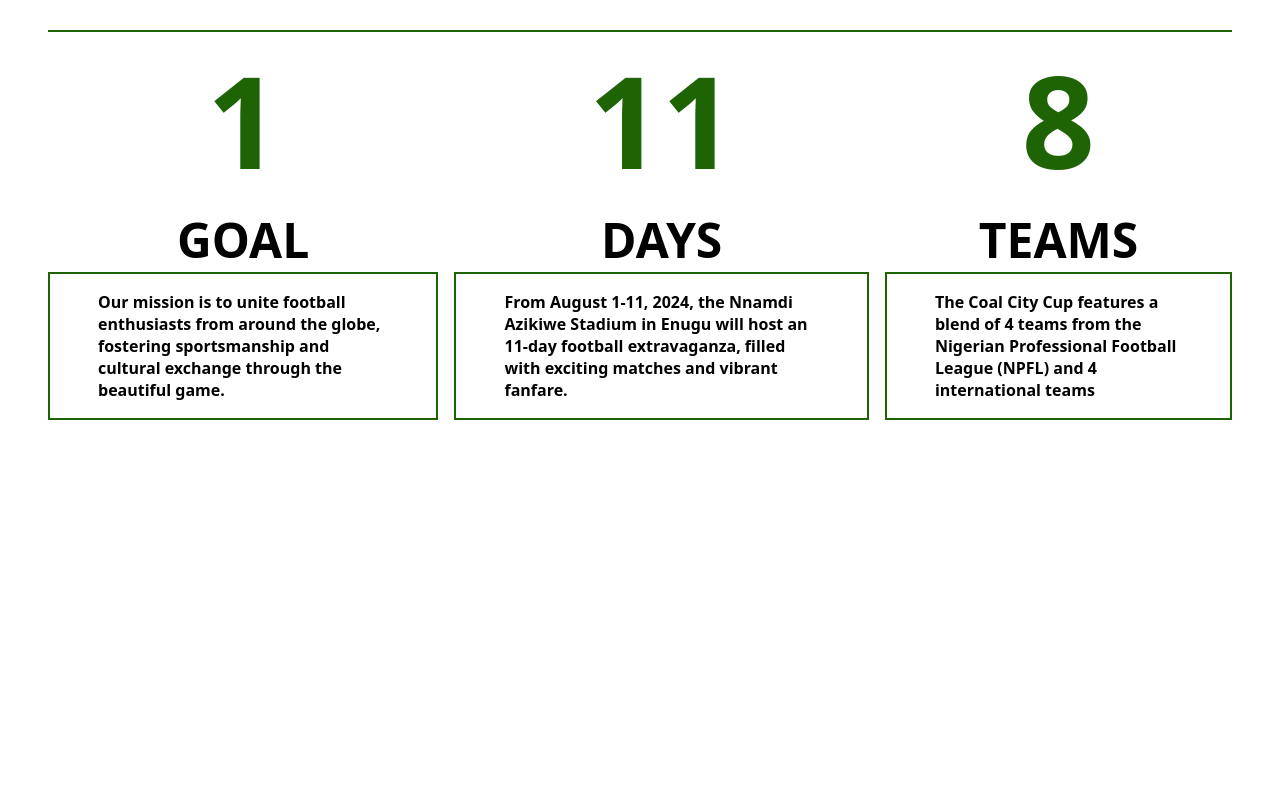
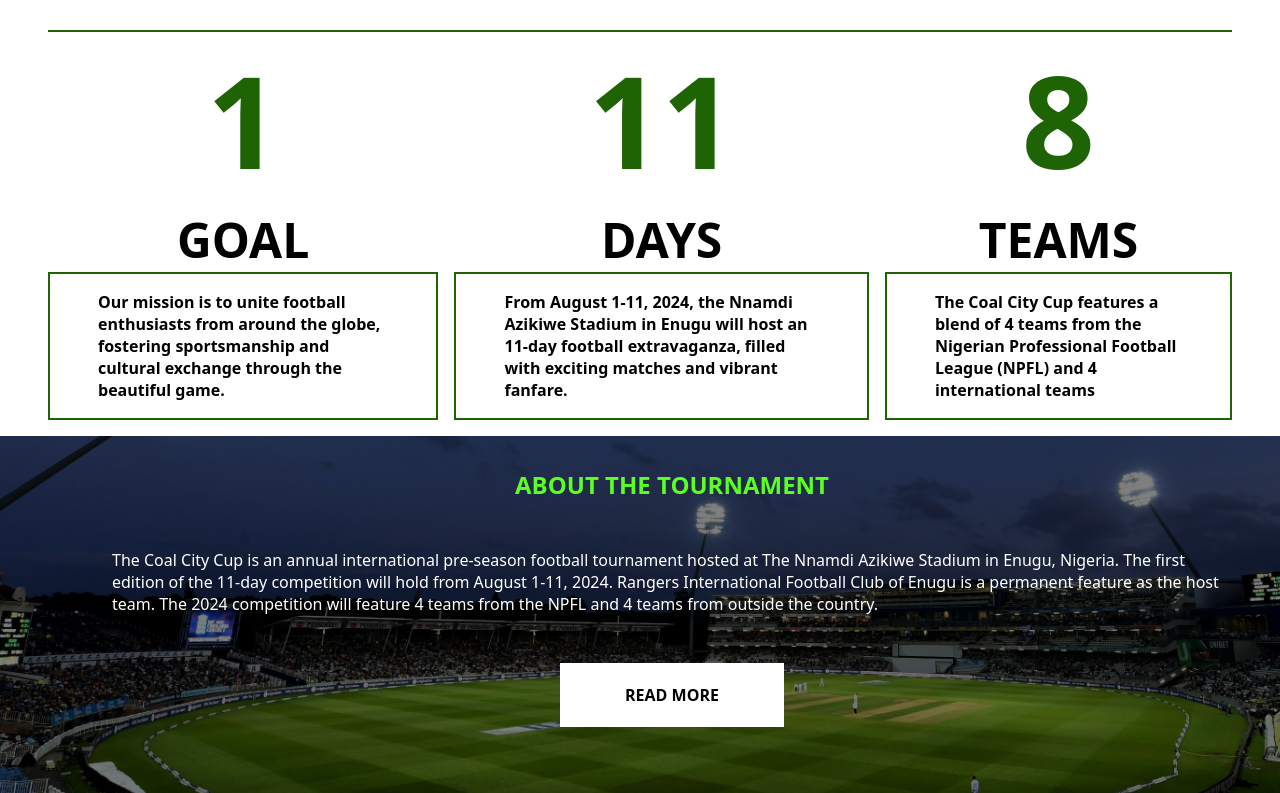
Before and after one commit to Stanley-mystery/FOOTBALL_WEB, a React (Vite) app in the folder client/: page / in a window 1280 px wide. Shown: the part 980-1773 px from the top of the page. Before the commit the page ends 1416 px from the top, so only its background shows below. Built offline with nearby package versions, Linux system fonts and the light colour scheme.

Commit message:
first edit on about hero component done

```diff
--- a/client/src/components/header/Header.css
+++ b/client/src/components/header/Header.css
@@ -52,7 +52,7 @@
 }
 
 .shop {
-	background-color: rgb(235, 235, 235);
+	background-color: white;
 	display: flex;
 	color: black;
 	font-weight: bold;
@@ -66,5 +66,5 @@
 }
 
 .shop:hover {
-	background-color: white;
+	background-color: #ffe605;
 }
--- /dev/null
+++ b/client/src/components/homepageAbout/HomePageAbout.css
@@ -0,0 +1,55 @@
+.HomePageAbout {
+	background-image: linear-gradient(rgba(0, 0, 0, 0.5), rgba(0, 0, 0, 0.5)),
+		url("../../assets/aboutimg.png");
+	width: 100%;
+	height: 325px;
+	object-fit: cover;
+	background-position: center;
+	background-size: cover;
+	display: flex;
+	flex-direction: column;
+	gap: 6rem;
+	padding: 1rem 2rem;
+}
+
+.h-about-content {
+	display: flex;
+	flex-direction: column;
+	align-items: center;
+	justify-content: center;
+	margin-top: 1rem;
+	gap: 3rem;
+}
+
+.h-about-content > :nth-child(1) {
+	font-size: 24px;
+	font-weight: 700;
+	color: #5bff22;
+	text-transform: uppercase;
+}
+
+.h-about-content > :nth-child(2) {
+	font-size: 16px;
+	font-weight: 400;
+	color: white;
+	width: 70rem;
+}
+
+.h-about-content > :nth-child(3) {
+	background-color: white;
+	display: flex;
+	color: black;
+	font-weight: bold;
+	align-items: center;
+	justify-content: center;
+	width: 10rem;
+	text-transform: uppercase;
+	height: 2rem;
+	padding: 1rem 2rem;
+	cursor: pointer;
+	transition: 0.5s;
+}
+
+.h-about-content > :nth-child(3):hover {
+	background-color: #ffe605;
+}
--- /dev/null
+++ b/client/src/components/homepageAbout/HomePageAbout.jsx
@@ -0,0 +1,23 @@
+import React from "react";
+import "./HomePageAbout.css";
+
+const HomePageAbout = () => {
+	return (
+		<div className="HomePageAbout">
+			<div className="h-about-content">
+				<span>about the tournament</span>
+				<span>
+					The Coal City Cup is an annual international pre-season football
+					tournament hosted at The Nnamdi Azikiwe Stadium in Enugu, Nigeria. The
+					first edition of the 11-day competition will hold from August 1-11,
+					2024. Rangers International Football Club of Enugu is a permanent
+					feature as the host team. The 2024 competition will feature 4 teams
+					from the NPFL and 4 teams from outside the country.
+				</span>
+				<span>read more </span>
+			</div>
+		</div>
+	);
+};
+
+export default HomePageAbout;
--- a/client/src/pages/Home.jsx
+++ b/client/src/pages/Home.jsx
@@ -1,12 +1,14 @@
 import React from "react";
 import Hero from "../components/hero/Hero";
 import Mission from "../components/mission/Mission";
+import HomePageAbout from "../components/homepageAbout/HomePageAbout";
 
 const Home = () => {
 	return (
 		<>
 			<Hero />
 			<Mission />
+			<HomePageAbout />
 		</>
 	);
 };
```
